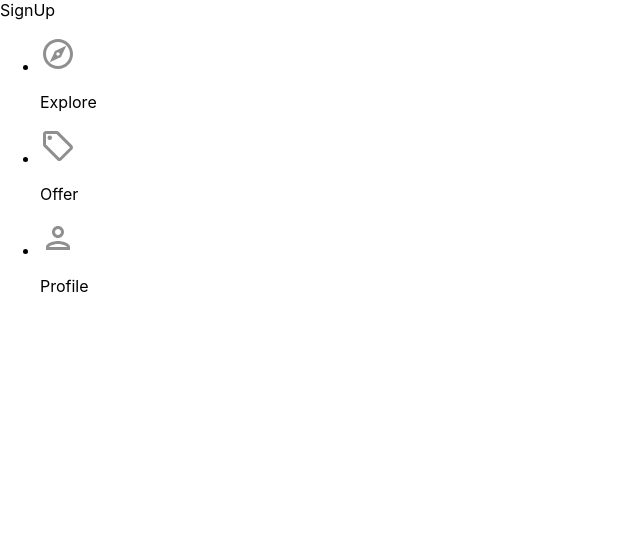
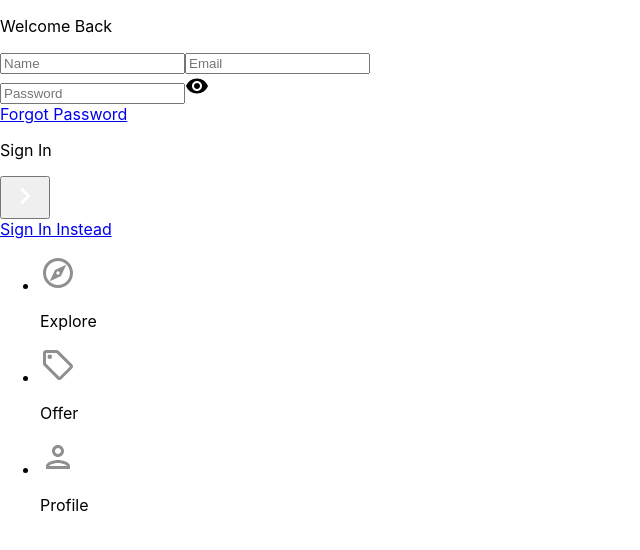
Before and after one commit to FadiZahhar/housemarketplace-firebase9, a React (Create React App) app: page /sign-up in a window 1280 px wide. Shown: the top 550 px of the page, without its empty margins (0-640 px from the left). Built offline with nearby package versions, Linux system fonts and the light colour scheme.

Commit message:
Signin and Signup pages done

```diff
--- a/src/pages/SignIn.jsx
+++ b/src/pages/SignIn.jsx
@@ -1,8 +1,79 @@
-import React from 'react'
+import React, {useState} from 'react'
+import { Link, useNavigate } from 'react-router-dom';
+import {ReactComponent as ArrowRightIcon} from '../assets/svg/keyboardArrowRightIcon.svg'
+import visibilityIcon from '../assets/svg/visibilityIcon.svg';
 
 function SignIn() {
+  const [showPassword,setShowPassword] = useState(false);
+  const [formData,setFormData] = useState({
+    email:'',
+    password: ''
+  })
+
+  const {email, password } = formData;
+
+  const navigate = useNavigate();
+
+  const onChange = (e) => {
+    setFormData((prevState) => ({
+     ...prevState,
+     [e.target.id]: e.traget.value,
+    }))
+  }
+
   return (
-    <div>SignIn</div>
+    <>
+    <div className='pageContainer'>
+      <header>
+        <p className="pageHeader">
+          Welcome Back
+        </p>
+      </header>
+
+      <form>
+        <input
+        type='email'
+        className='emailInput'
+        placeholder='Email'
+        id='email'
+        value={email}
+        onChange={onChange}
+        />
+        <div className="passwordInputDiv">
+          <input
+          type={showPassword ? 'text' : 'passowrd'}
+          className='passwordInput'
+          placeholder='Password'
+          id='password'
+          value={password}
+          onChange={onChange}
+          />
+          <img src={visibilityIcon}
+          alt="show password"
+          className="showPassword"
+          onClick={() => setShowPassword((prevState) => !prevState)}
+          />
+        </div>
+        <Link to='/forgot-password' className='forgotPasswordLink'>
+          Forgot Password
+        </Link>
+        <div className="signInBar">
+          <p className="signInText">
+            Sign In
+          </p>
+          <button className="signInButton">
+            <ArrowRightIcon fill='#ffffff' width='34px'
+            height='34px' />
+          </button>
+        </div>
+      </form>
+
+      {/* Google OAuth */}
+      <Link to ='/sign-up' className='registerLink'>
+        Sign Up Instead
+      </Link>
+    </div>
+    </>
   )
 }
 
--- a/src/pages/SignUp.jsx
+++ b/src/pages/SignUp.jsx
@@ -1,8 +1,88 @@
-import React from 'react'
+import React, {useState} from 'react'
+import { Link, useNavigate } from 'react-router-dom';
+import {ReactComponent as ArrowRightIcon} from '../assets/svg/keyboardArrowRightIcon.svg'
+import visibilityIcon from '../assets/svg/visibilityIcon.svg';
 
 function SignUp() {
+  const [showPassword,setShowPassword] = useState(false);
+  const [formData,setFormData] = useState({
+    name: '',
+    email:'',
+    password: ''
+  })
+
+  const {name, email, password } = formData;
+
+  const navigate = useNavigate();
+
+  const onChange = (e) => {
+    setFormData((prevState) => ({
+     ...prevState,
+     [e.target.id]: e.traget.value,
+    }))
+  }
+
   return (
-    <div>SignUp</div>
+    <>
+    <div className='pageContainer'>
+      <header>
+        <p className="pageHeader">
+          Welcome Back
+        </p>
+      </header>
+
+      <form>
+      <input
+        type='text'
+        className='nameInput'
+        placeholder='Name'
+        id='name'
+        value={name}
+        onChange={onChange}
+        />
+        <input
+        type='email'
+        className='emailInput'
+        placeholder='Email'
+        id='email'
+        value={email}
+        onChange={onChange}
+        />
+        <div className="passwordInputDiv">
+          <input
+          type={showPassword ? 'text' : 'passowrd'}
+          className='passwordInput'
+          placeholder='Password'
+          id='password'
+          value={password}
+          onChange={onChange}
+          />
+          <img src={visibilityIcon}
+          alt="show password"
+          className="showPassword"
+          onClick={() => setShowPassword((prevState) => !prevState)}
+          />
+        </div>
+        <Link to='/forgot-password' className='forgotPasswordLink'>
+          Forgot Password
+        </Link>
+        <div className="signUpBar">
+          <p className="signUpText">
+            Sign In
+          </p>
+          <button className="signInButton">
+            <ArrowRightIcon fill='#ffffff' width='34px'
+            height='34px' />
+          </button>
+        </div>
+      </form>
+
+      {/* Google OAuth */}
+      <Link to ='/sign-in' className='registerLink'>
+        Sign In Instead
+      </Link>
+    </div>
+    </>
   )
 }
 
```
